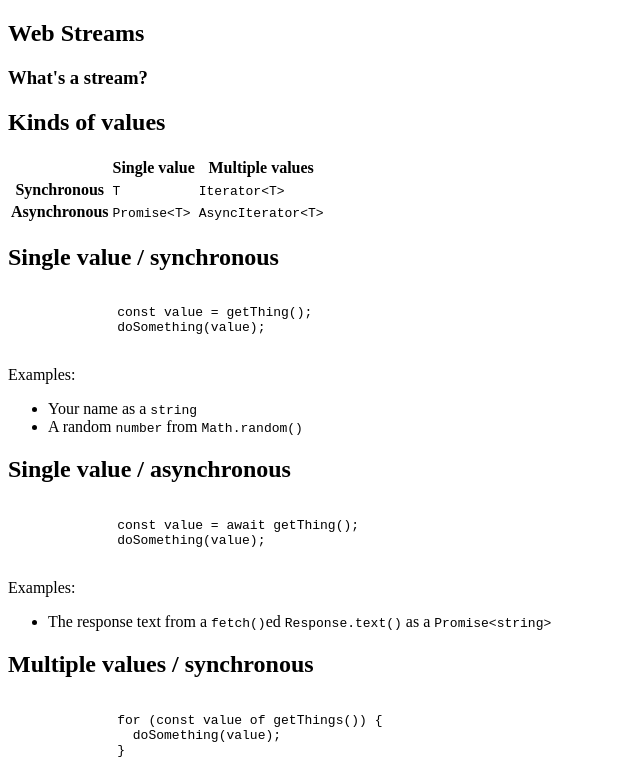
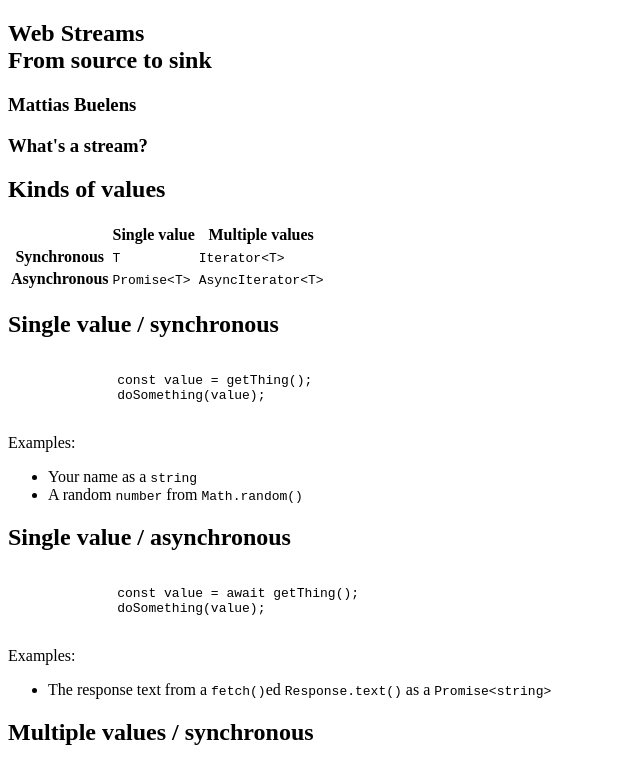
Before and after one commit to MattiasBuelens/web-streams-talk, a website built with Vite: page index.html in a window 1280 px wide. Shown: the top 778 px of the page, without its empty margins (0-640 px from the left). Built offline with nearby package versions, Linux system fonts and the light colour scheme; what reveal.js would draw is missing.

Commit message:
Tweak title slide

```diff
--- a/index.html
+++ b/index.html
@@ -8,7 +8,14 @@
   <body>
     <div class="reveal">
       <div class="slides">
-        <section><h1>Web Streams</h1></section>
+        <section>
+          <h1>
+            <span class="r-fit-text">Web Streams</span>
+            <br />
+            <span class="r-fit-text">From source to sink</span>
+          </h1>
+          <h3>Mattias Buelens</h3>
+        </section>
         <section>
           <section>
             <h1>What's a stream?</h1>
--- a/src/style.css
+++ b/src/style.css
@@ -1,5 +1,5 @@
-.reveal .fragment.appear:not(.visible) {
-  display: none;
+.reveal h1 {
+  --r-heading-line-height: 1;
 }
 
 :not(pre) > code.hljs {
```
